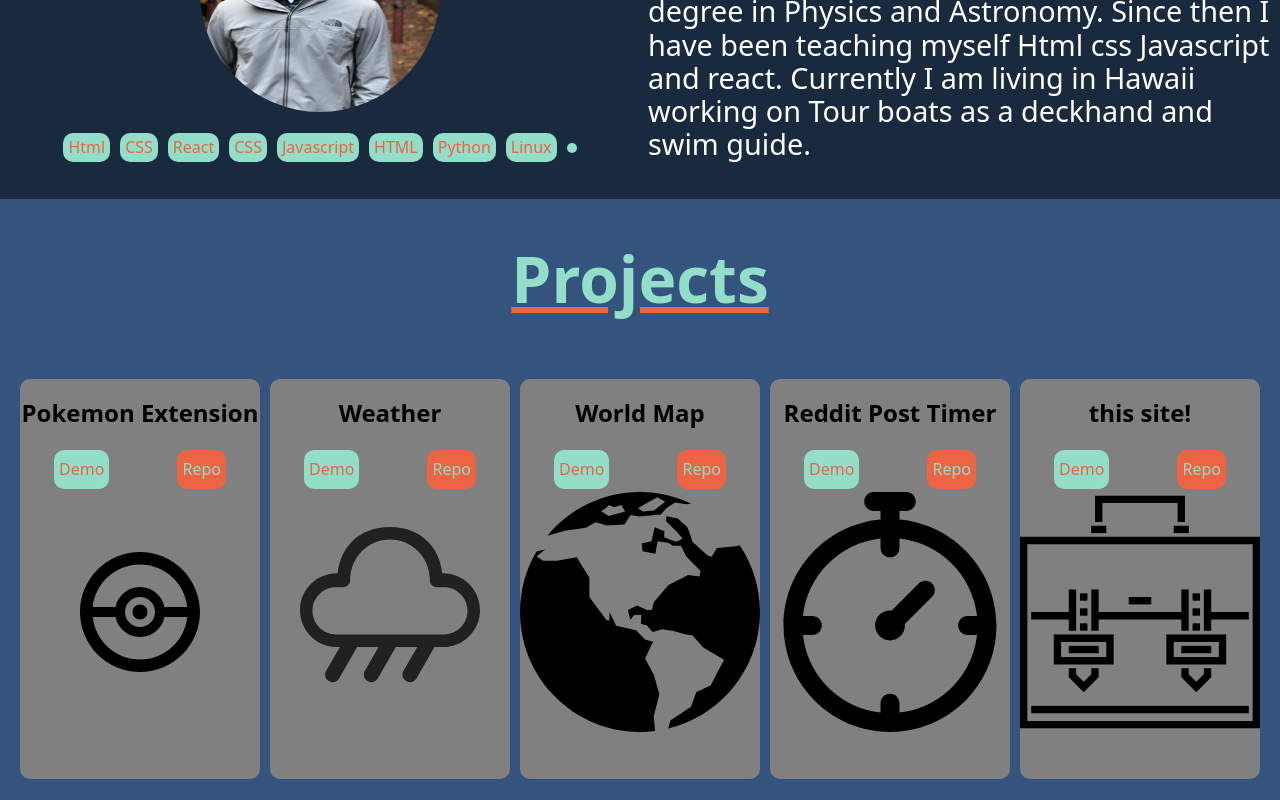
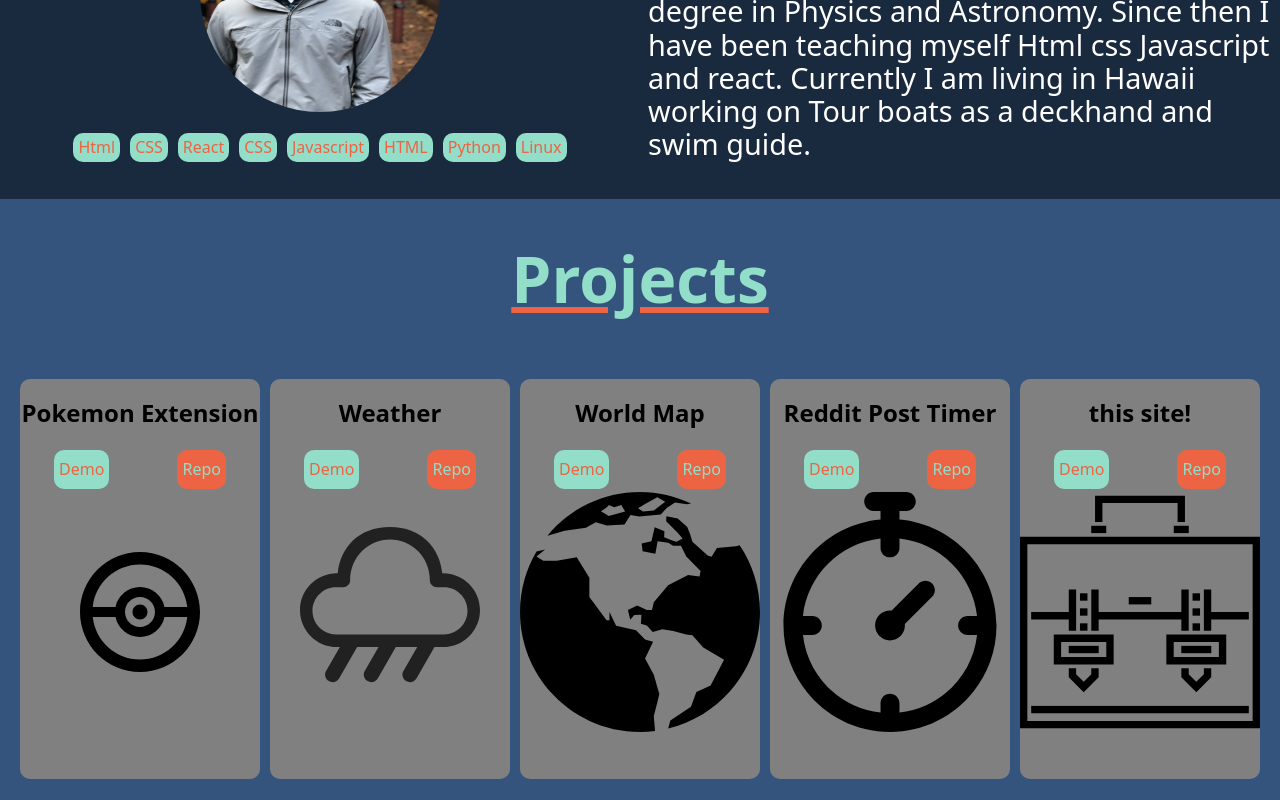
Before and after one commit to piacib/portfolio, a React (Create React App) app: page / in a window 1280 px wide. Shown: the part 1087-1887 px from the top of the page. Built offline with nearby package versions, Linux system fonts and the light colour scheme.

Commit message:
removed empty div

```diff
--- a/src/components/AboutMe/AboutMe.tsx
+++ b/src/components/AboutMe/AboutMe.tsx
@@ -21,7 +21,6 @@ const AboutMe: React.FC = () => {
         <li>HTML</li>
         <li>Python</li>
         <li>Linux</li>
-        <li></li>
         {/* <li>
           <CssSvg props={scale()} />
         </li>
```
